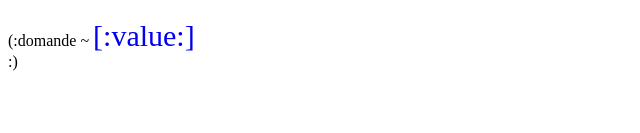
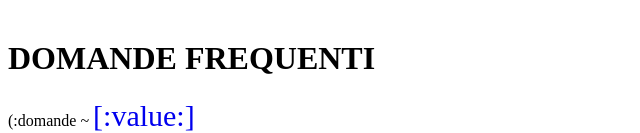
Before and after one commit to Vanes996/ProgettoIngSoft2, a website: page FRONTEND/search.html in a window 1280 px wide. Shown: the part 311-444 px from the top of the page, without its empty margins (0-640 px from the left). Drawn offline with Linux system fonts and the light colour scheme.

Commit message:
aggiunto titolo

```diff
--- a/FRONTEND/search.html
+++ b/FRONTEND/search.html
@@ -2,7 +2,8 @@
 <html>
 <head>
 	<title>Search</title>
-	<style>
+	<meta charset="utf-8">
+	<style >
 		a:color {
 			color:black;
 		}
@@ -12,14 +13,16 @@
 		a {
 			font-size: 30px;
 			text-decoration: none;
+		}
 
-		}
 	</style>
 </head>
 <body>
+
 	<img src="https://www.biblioteca.unitn.it/sites/www.biblioteca.unitn.it/modules/asia_opengraphmeta/images/logo_fb.png" alt="xdddddddd">
 	<br>
 	<br>
+	<h1> DOMANDE FREQUENTI </h1>
 	(:domande ~
 		<a href="risposta?id=[:nId:]&topic=[:topic:]"> [:value:] </a>
 		<br>
```
